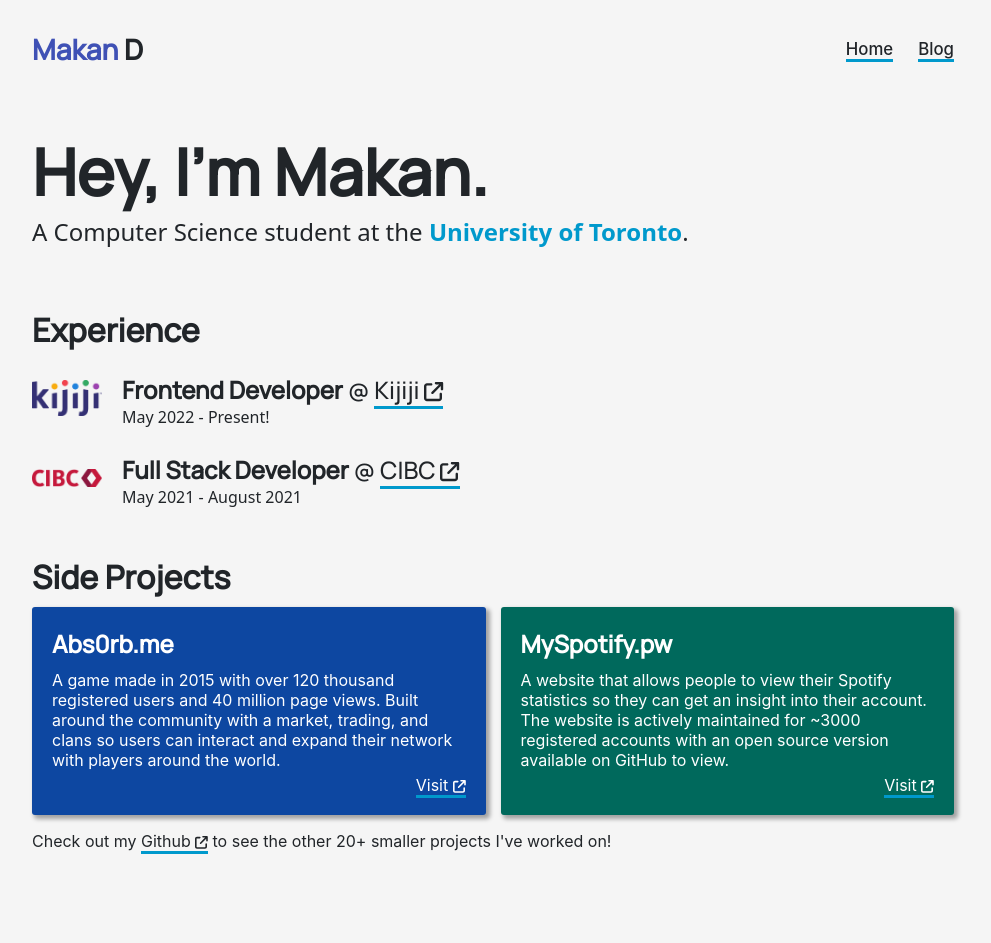
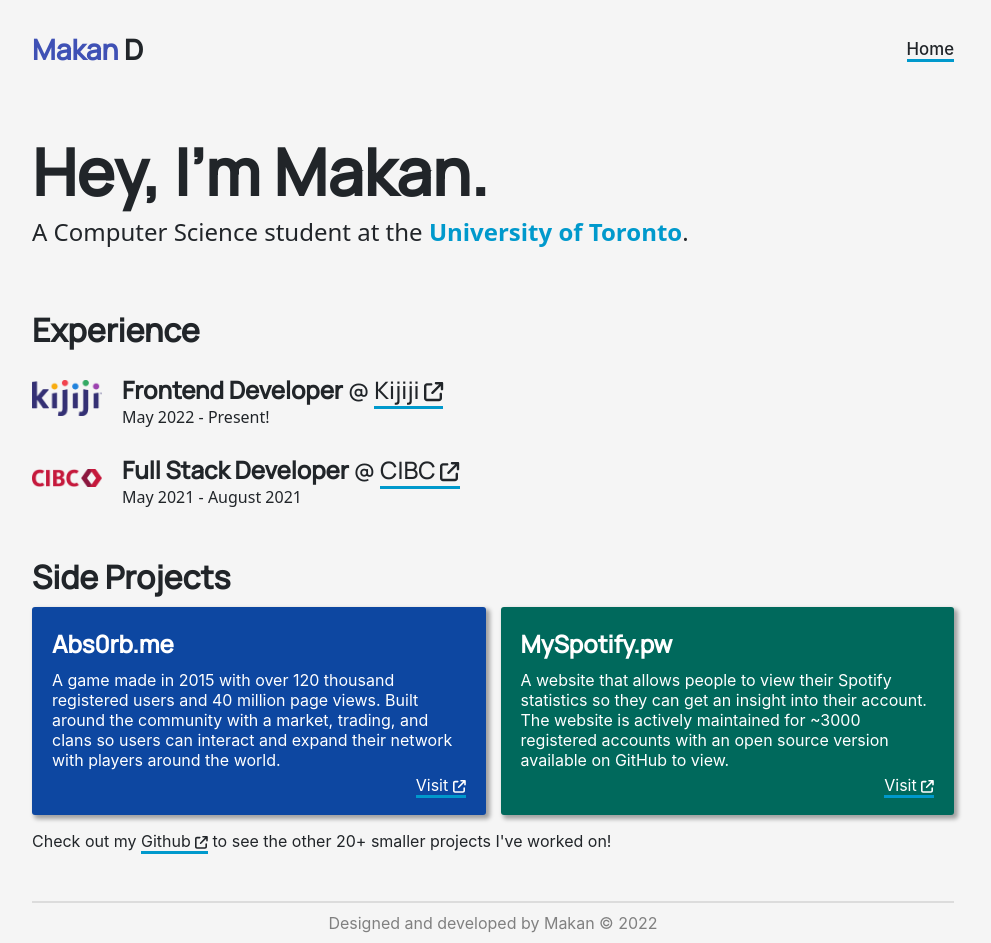
Before and after one commit to makandz/web-makan, a Next.js app: page / in a window 1280 px wide. Shown: the whole page, without its empty margins (147-1138 px from the left). Before the commit the page ends 867 px from the top, so only its background shows below. Built offline with nearby package versions, Linux system fonts and the light colour scheme.

Commit message:
feat: new homepage

```diff
--- /dev/null
+++ b/components/shared/footer/Footer.module.css
@@ -0,0 +1,10 @@
+.footer {
+  color: gray;
+  text-align: center;
+  border-top: 2px solid rgb(220, 220, 220);
+  margin-top: 50px;
+}
+
+.footerContent {
+  padding: 10px 0;
+}
--- /dev/null
+++ b/components/shared/footer/Footer.tsx
@@ -0,0 +1,11 @@
+import styles from "./Footer.module.css";
+
+export const Footer = () => {
+  return (
+    <footer className={styles.footer}>
+      <div className={styles.footerContent}>
+        Designed and developed by Makan &#169; 2022
+      </div>
+    </footer>
+  );
+};
--- /dev/null
+++ b/components/shared/footer/index.ts
@@ -0,0 +1 @@
+export * from "./Footer";
--- a/components/shared/navbar/Navbar.tsx
+++ b/components/shared/navbar/Navbar.tsx
@@ -9,7 +9,7 @@ type linkType = {
 export const Navbar = () => {
   const links: Array<linkType> = [
     { text: "Home", href: "/" },
-    { text: "Blog", href: "/blog" },
+    // { text: "Blog", href: "/blog" },
   ];
 
   return (
--- a/pages/index.tsx
+++ b/pages/index.tsx
@@ -7,6 +7,7 @@ import kijijiLogo from "../public/assets/experience/kijiji.png";
 import cibcLogo from "../public/assets/experience/cibc.png";
 import { FontAwesomeIcon } from "@fortawesome/react-fontawesome";
 import { faArrowUpRightFromSquare } from "@fortawesome/free-solid-svg-icons";
+import { Footer } from "../components/shared/footer";
 
 type experienceType = {
   role: string;
@@ -159,6 +160,8 @@ const Home: NextPage = () => {
       {/* <div className={`${styles.block} ${styles.primarySpBlock}`}>
         <h1>Want to reach out?</h1>
       </div> */}
+
+      <Footer />
     </>
   );
 };
```
